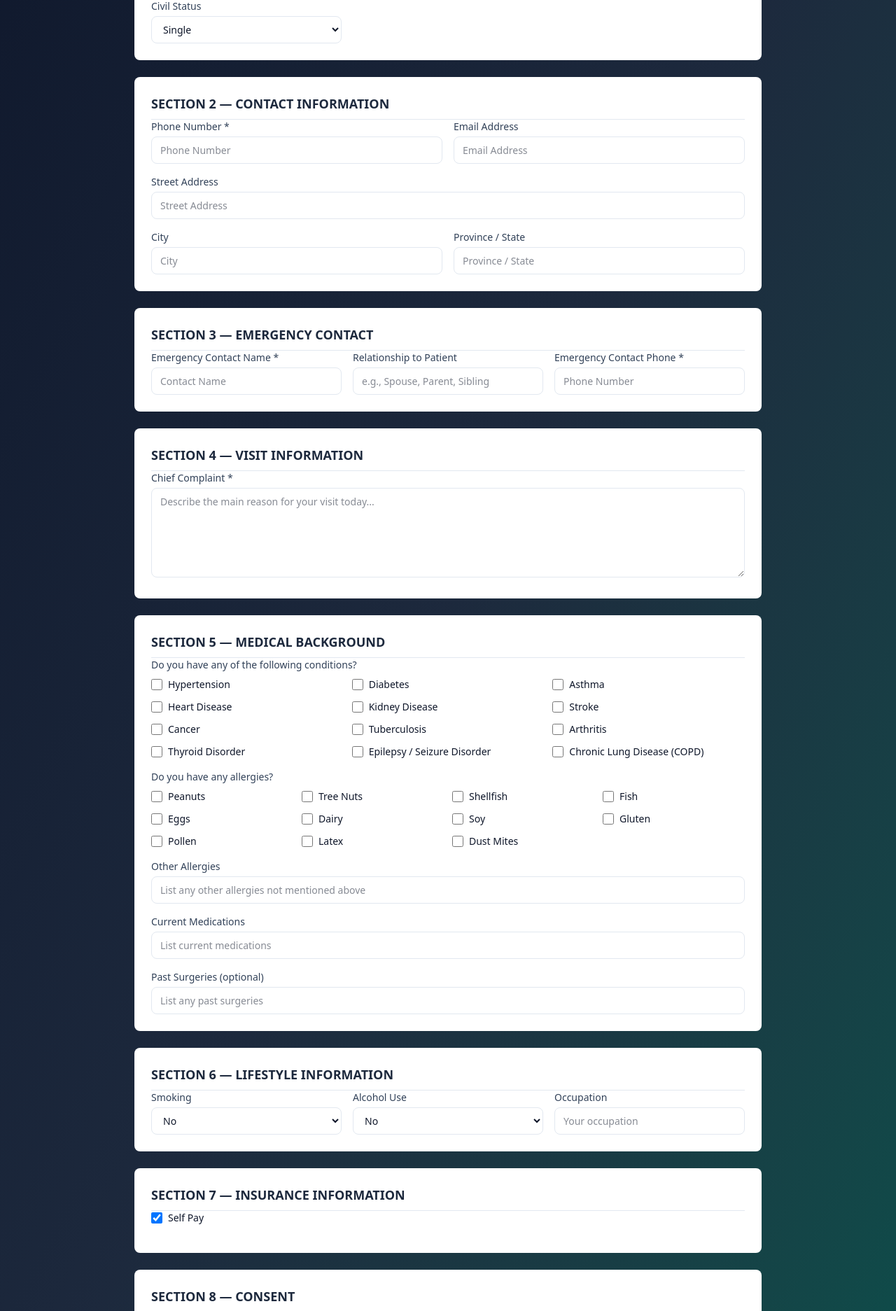
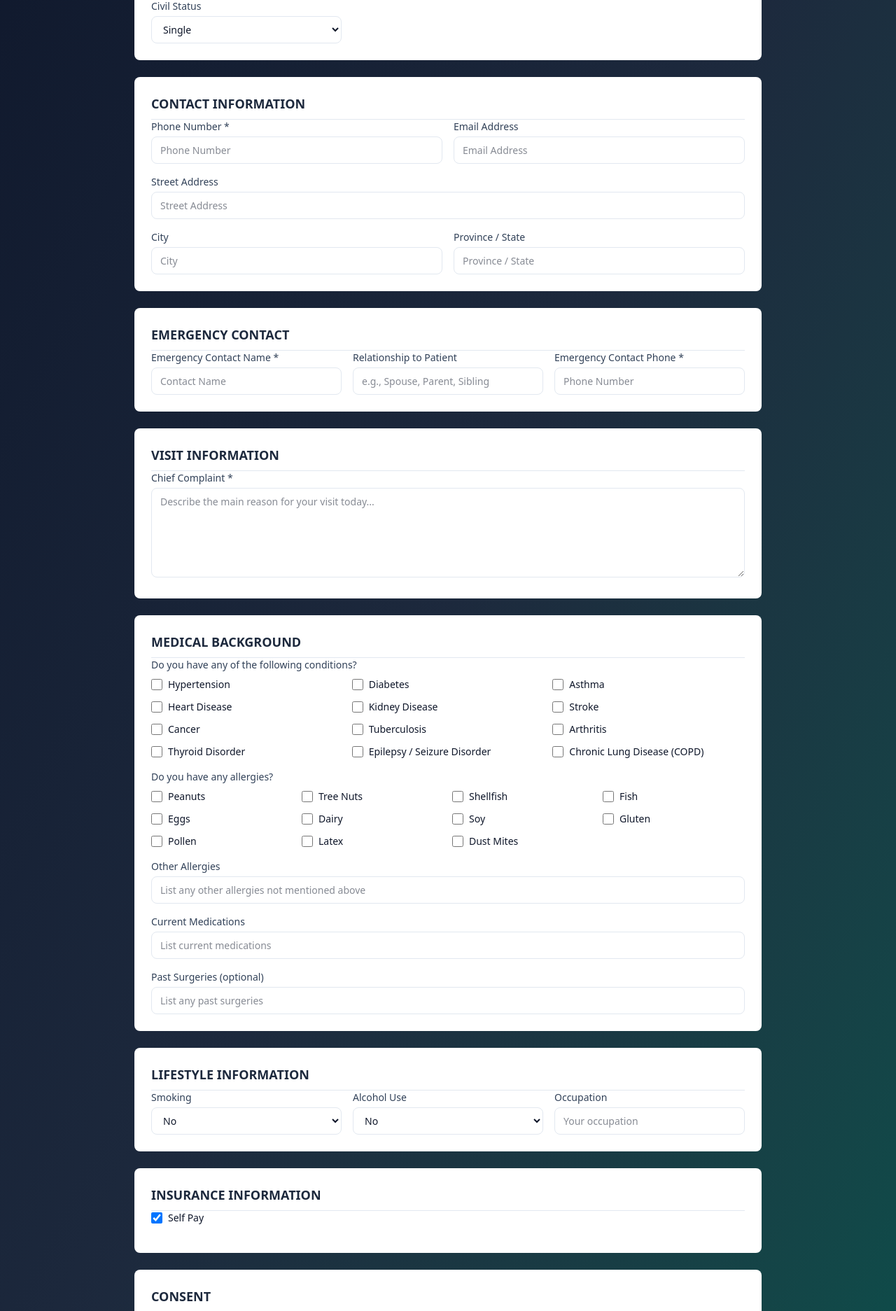
Before and after one commit to ncm110project/EHR-system-project, a Next.js app: page / in a window 1280 px wide. Shown: the part 420-2293 px from the top of the page at 70% size. Built offline with nearby package versions, Linux system fonts and the light colour scheme.

Commit message:
refactor(ui): simplify section titles
simplify section titles by removing the “SECTION X —” prefix for better readability and consistency across the form.

```diff
--- a/src/app/page.tsx
+++ b/src/app/page.tsx
@@ -259,7 +259,7 @@ export default function LandingPage() {
           <form onSubmit={handleSubmit} className="space-y-6">
             {/* SECTION 1 - PERSONAL INFORMATION */}
             <div className={sectionClass}>
-              <h2 className={sectionTitleClass}>SECTION 1 — PERSONAL INFORMATION</h2>
+              <h2 className={sectionTitleClass}>PERSONAL INFORMATION</h2>
               <div className="grid md:grid-cols-3 gap-4">
                 <div>
                   <label className={labelClass}>First Name *</label>
@@ -302,7 +302,7 @@ export default function LandingPage() {
 
             {/* SECTION 2 - CONTACT INFORMATION */}
             <div className={sectionClass}>
-              <h2 className={sectionTitleClass}>SECTION 2 — CONTACT INFORMATION</h2>
+              <h2 className={sectionTitleClass}>CONTACT INFORMATION</h2>
               <div className="grid md:grid-cols-2 gap-4">
                 <div>
                   <label className={labelClass}>Phone Number *</label>
@@ -329,7 +329,7 @@ export default function LandingPage() {
 
             {/* SECTION 3 - EMERGENCY CONTACT */}
             <div className={sectionClass}>
-              <h2 className={sectionTitleClass}>SECTION 3 — EMERGENCY CONTACT</h2>
+              <h2 className={sectionTitleClass}>EMERGENCY CONTACT</h2>
               <div className="grid md:grid-cols-3 gap-4">
                 <div>
                   <label className={labelClass}>Emergency Contact Name *</label>
@@ -348,7 +348,7 @@ export default function LandingPage() {
 
             {/* SECTION 4 - VISIT INFORMATION */}
             <div className={sectionClass}>
-              <h2 className={sectionTitleClass}>SECTION 4 — VISIT INFORMATION</h2>
+              <h2 className={sectionTitleClass}>VISIT INFORMATION</h2>
               <div>
                 <label className={labelClass}>Chief Complaint *</label>
                 <textarea required value={formData.chiefComplaint} onChange={(e) => setFormData({...formData, chiefComplaint: e.target.value})} className={`${inputClass} h-32`} placeholder="Describe the main reason for your visit today..." />
@@ -357,7 +357,7 @@ export default function LandingPage() {
 
             {/* SECTION 5 - MEDICAL BACKGROUND */}
             <div className={sectionClass}>
-              <h2 className={sectionTitleClass}>SECTION 5 — MEDICAL BACKGROUND</h2>
+              <h2 className={sectionTitleClass}>MEDICAL BACKGROUND</h2>
               <div className="mb-4">
                 <label className={labelClass}>Do you have any of the following conditions?</label>
                 <div className="grid md:grid-cols-3 gap-3 mt-2">
@@ -480,7 +480,7 @@ export default function LandingPage() {
 
             {/* SECTION 6 - LIFESTYLE INFORMATION */}
             <div className={sectionClass}>
-              <h2 className={sectionTitleClass}>SECTION 6 — LIFESTYLE INFORMATION</h2>
+              <h2 className={sectionTitleClass}>LIFESTYLE INFORMATION</h2>
               <div className="grid md:grid-cols-3 gap-4">
                 <div>
                   <label className={labelClass}>Smoking</label>
@@ -506,7 +506,7 @@ export default function LandingPage() {
 
             {/* SECTION 7 - INSURANCE INFORMATION */}
             <div className={sectionClass}>
-              <h2 className={sectionTitleClass}>SECTION 7 — INSURANCE INFORMATION</h2>
+              <h2 className={sectionTitleClass}>INSURANCE INFORMATION</h2>
               <div className="mb-4">
                 <label className="flex items-center gap-2 cursor-pointer">
                   <input type="checkbox" checked={formData.selfPay} onChange={(e) => setFormData({...formData, selfPay: e.target.checked, insuranceProvider: e.target.checked ? '' : formData.insuranceProvider, policyNumber: e.target.checked ? '' : formData.policyNumber, memberId: e.target.checked ? '' : formData.memberId})} className="w-4 h-4 text-teal-600" />
@@ -533,7 +533,7 @@ export default function LandingPage() {
 
             {/* SECTION 8 - CONSENT */}
             <div className={sectionClass}>
-              <h2 className={sectionTitleClass}>SECTION 8 — CONSENT</h2>
+              <h2 className={sectionTitleClass}>CONSENT</h2>
               <div className="bg-amber-50 border border-amber-200 rounded-lg p-4 mb-4">
                 <label className="flex items-start gap-3 cursor-pointer">
                   <input type="checkbox" required checked={formData.consent} onChange={(e) => setFormData({...formData, consent: e.target.checked})} className="w-5 h-5 text-teal-600 mt-0.5" />
```
